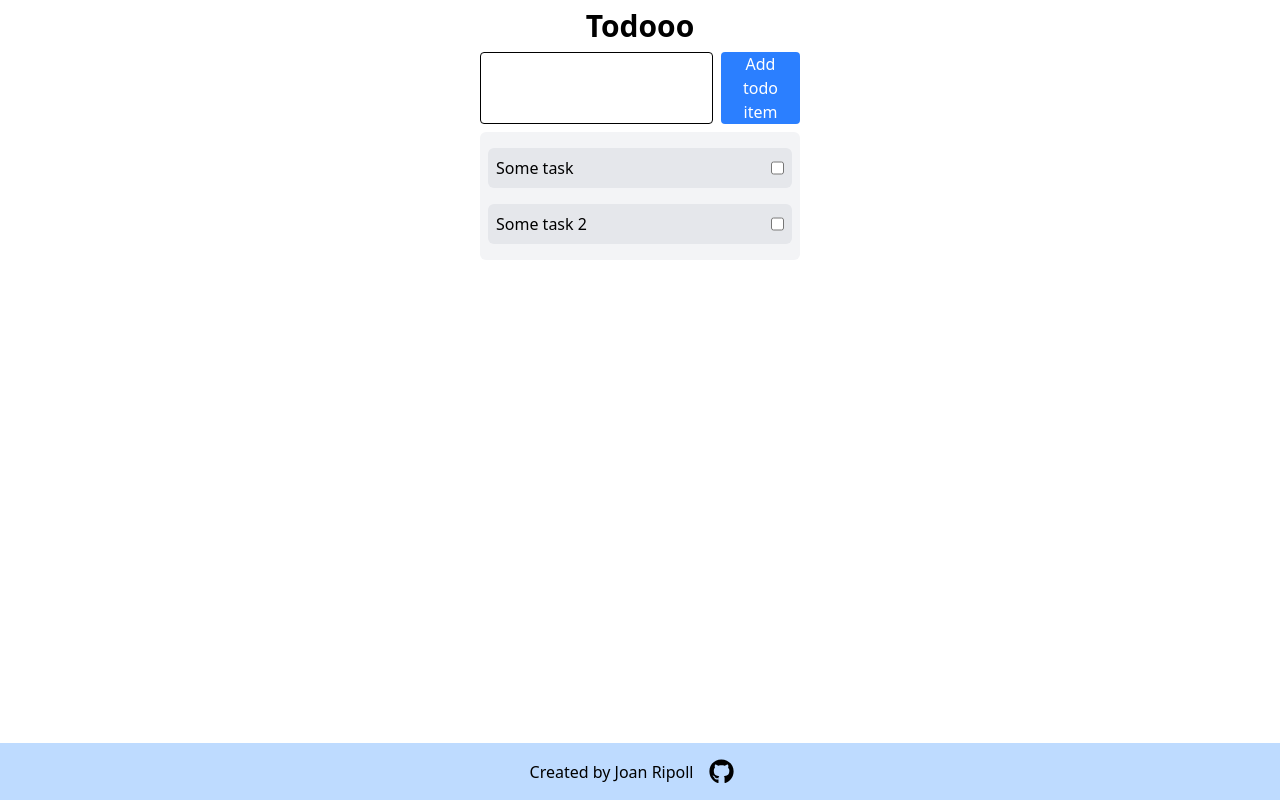
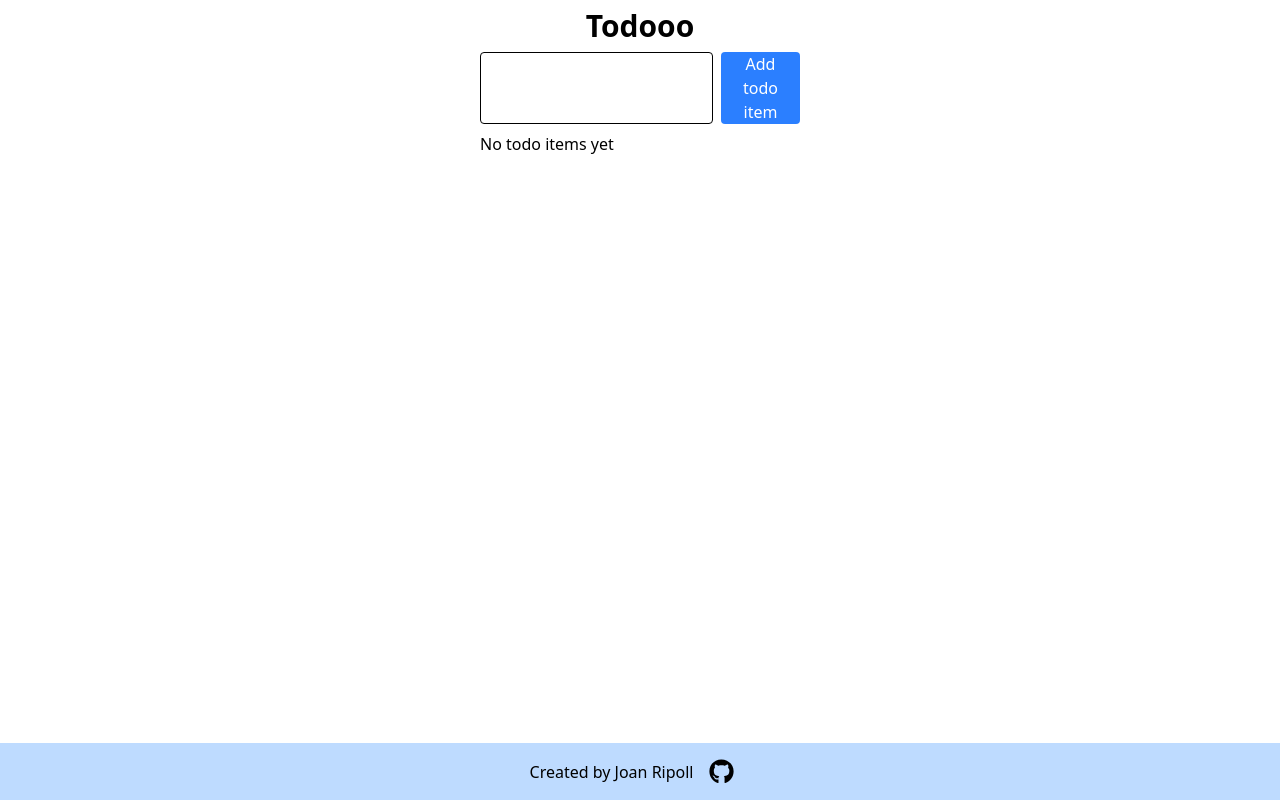
Before and after one commit to Joan-rv/todooo, a Next.js app: page / in a window 1280 px wide. Built offline with nearby package versions, Linux system fonts and the light colour scheme.

Commit message:
Start with no default todo items

```diff
--- a/components/todo-list.tsx
+++ b/components/todo-list.tsx
@@ -2,12 +2,10 @@
 
 import { useState } from "react";
 import TodoItem from "./todo-item"
+import { Todo } from "@/types/todo"
 
 export default function TodoList() {
-    const [todos, setTodos] = useState([
-        { id: 1, title: "Some task", finished: false },
-        { id: 2, title: "Some task 2", finished: false },
-    ]);
+    const [todos, setTodos] = useState<Todo[]>([]);
 
     const [newTodo, setNewTodo] = useState("");
 
@@ -23,6 +21,7 @@ export default function TodoList() {
                 <input type="text" value={newTodo} onChange={(e) => setNewTodo(e.target.value)} className="flex-1 border rounded" />
                 <button onClick={handleClick} className="ml-2 rounded bg-blue-500 text-white px-2 hover:bg-blue-600 transition" >Add todo item</button>
             </div>
+            {todos.length == 0 ? "No todo items yet" :
                 <ul className="bg-gray-100 py-2 rounded-md flex flex-col items-stretch">
                     {todos.map((todo) => (
                         <li key={todo.id}>
@@ -30,6 +29,7 @@ export default function TodoList() {
                         </li>
                     ))}
                 </ul>
+            }
         </div>
     );
 }
```
Lines whose indentation alone changed are shown as unchanged.
